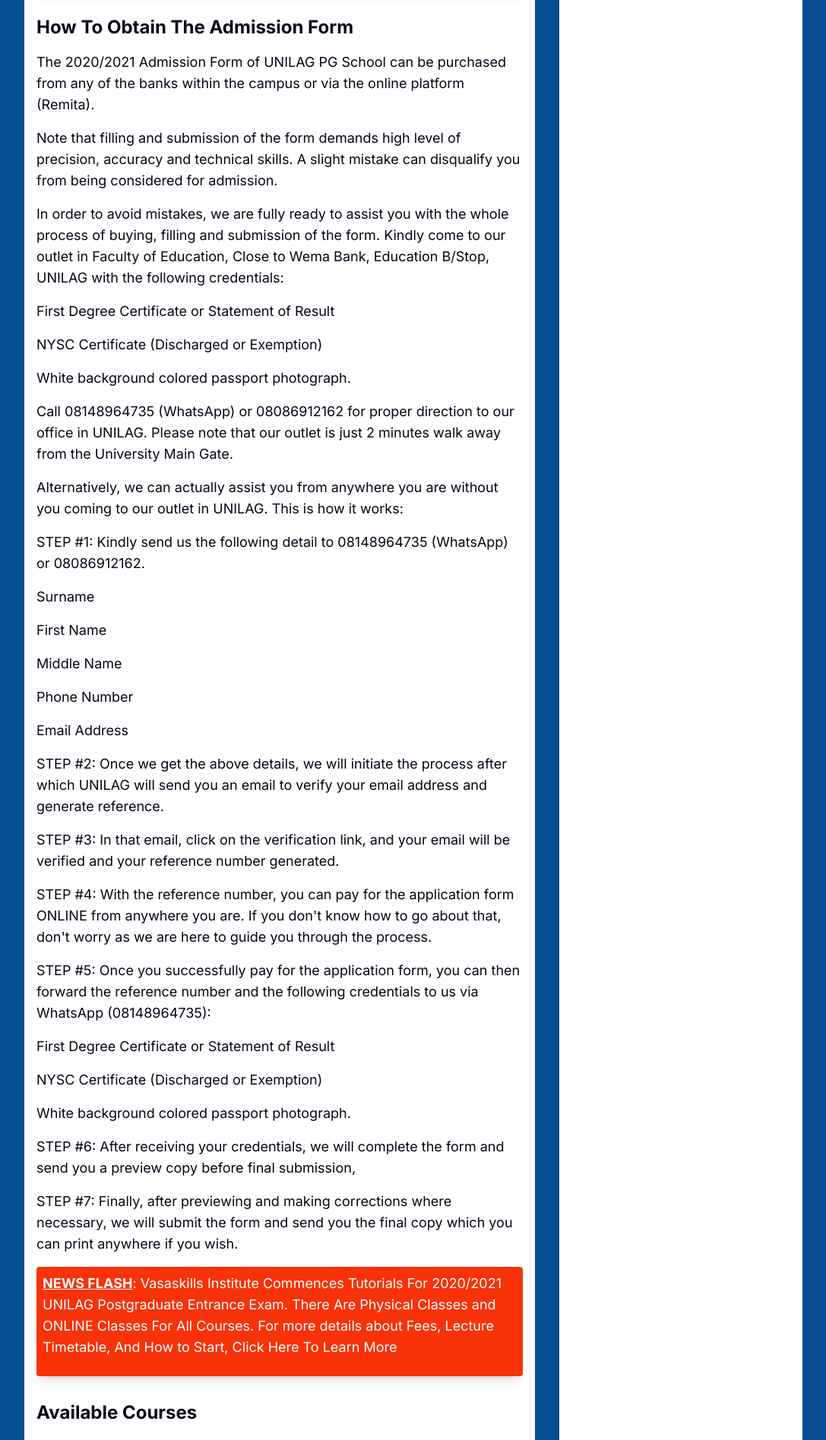
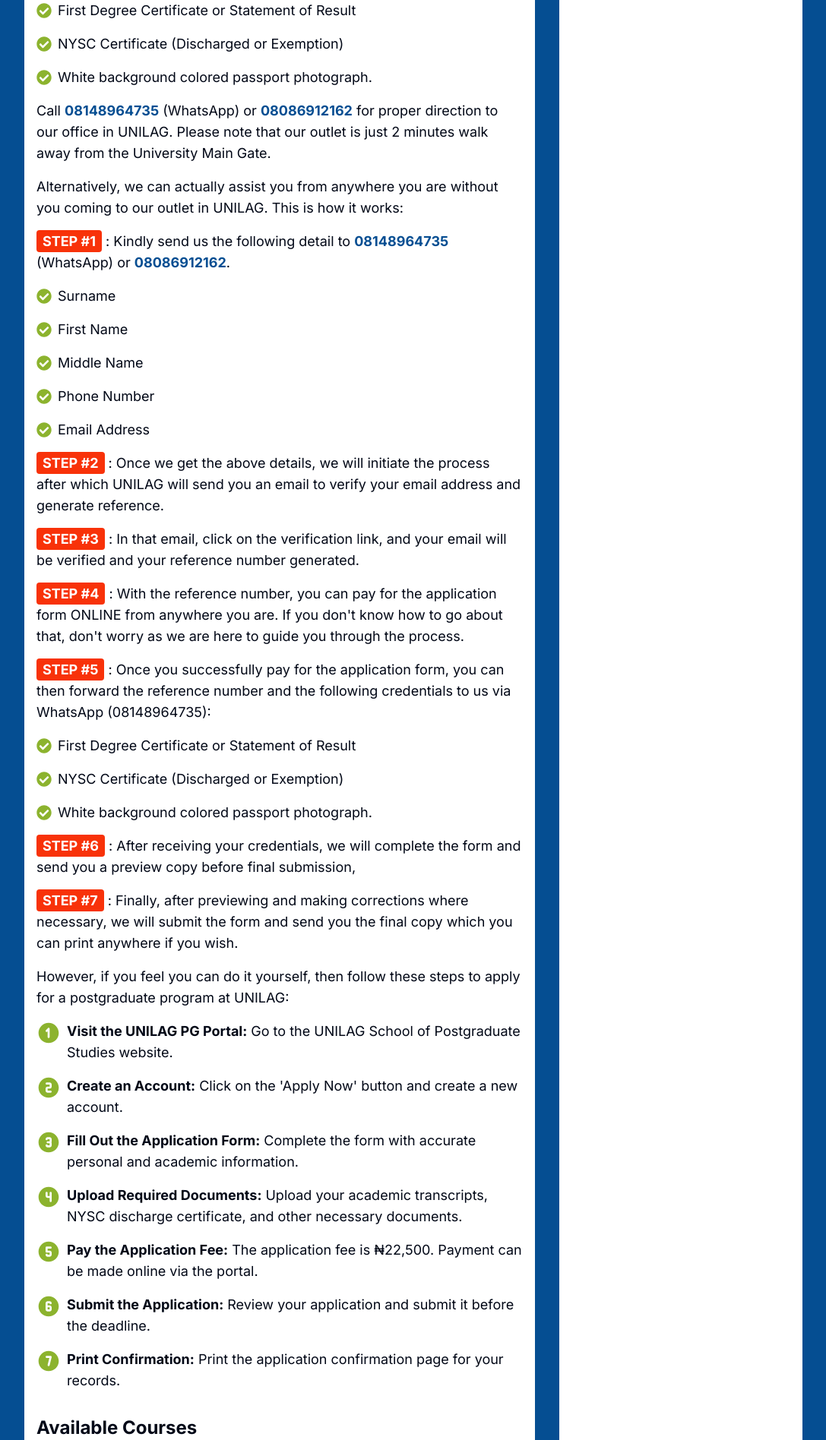
Before and after one commit to sixtusagbakwuru/vasaskills, a Next.js app: page /unilag/postgraduate/form in a window 1280 px wide. Shown: the part 3140-5036 px from the top of the page at 76% size, without its empty margins (96-1183 px from the left). Built offline with nearby package versions, Linux system fonts and the light colour scheme.

Commit message:
More Content

```diff
--- a/src/app/(university-of-lagos-unilag)/unilag/postgraduate/form/form.tsx
+++ b/src/app/(university-of-lagos-unilag)/unilag/postgraduate/form/form.tsx
@@ -8,6 +8,9 @@
 import { TbCircleNumber2Filled } from "react-icons/tb";
 import { TbCircleNumber3Filled } from "react-icons/tb";
 import { TbCircleNumber4Filled } from "react-icons/tb";
+import { TbCircleNumber5Filled } from "react-icons/tb";
+import { TbCircleNumber6Filled } from "react-icons/tb";
+import { TbCircleNumber7Filled } from "react-icons/tb";
 
 
 
@@ -56,68 +59,75 @@
                 <h2 className="text-2xl font-bold mt-8 mb-4" id="eligibility-criteria">Eligibility Criteria</h2>
                 <p className="text-lg leading-7 mb-4">Before applying, ensure you meet the following eligibility criteria for the UNILAG postgraduate form:</p>
                 <ol>
-                    <li className="text-lg leading-7 mb-4 flex items-start gap-2"><TbCircleNumber1Filled className="min-h-8	min-w-8 text-lg text-vasaskills-green"/><span><strong>Bachelor&apos;s Degree:</strong> Applicants must have a minimum of a Second Class Lower Division (2:2) in their first degree.</span></li>
-                    <li className="text-lg leading-7 mb-4 flex items-start gap-2"><TbCircleNumber2Filled className="min-h-8	min-w-8 text-lg text-vasaskills-green"/><span><strong>Academic Transcripts:</strong> Official transcripts from your undergraduate institution.</span></li>
-                    <li className="text-lg leading-7 mb-4 flex items-start gap-2"><TbCircleNumber3Filled className="min-h-8	min-w-8 text-lg text-vasaskills-green"/><span><strong>NYSC Discharge Certificate:</strong> Proof of completion of the National Youth Service Corps (NYSC) program.</span></li>
-                    <li className="text-lg leading-7 mb-4 flex items-start gap-2"><TbCircleNumber4Filled className="min-h-8	min-w-8 text-lg text-vasaskills-green"/><span><strong>Professional Qualifications:</strong> Relevant professional qualifications (if applicable).</span></li>
+                    <li className="text-lg leading-7 mb-4 flex items-start gap-2"><TbCircleNumber1Filled className="min-h-8	min-w-8 text-lg text-vasaskills-green" /><span><strong>Bachelor&apos;s Degree:</strong> Applicants must have a minimum of a Second Class Lower Division (2:2) in their first degree.</span></li>
+                    <li className="text-lg leading-7 mb-4 flex items-start gap-2"><TbCircleNumber2Filled className="min-h-8	min-w-8 text-lg text-vasaskills-green" /><span><strong>Academic Transcripts:</strong> Official transcripts from your undergraduate institution.</span></li>
+                    <li className="text-lg leading-7 mb-4 flex items-start gap-2"><TbCircleNumber3Filled className="min-h-8	min-w-8 text-lg text-vasaskills-green" /><span><strong>NYSC Discharge Certificate:</strong> Proof of completion of the National Youth Service Corps (NYSC) program.</span></li>
+                    <li className="text-lg leading-7 mb-4 flex items-start gap-2"><TbCircleNumber4Filled className="min-h-8	min-w-8 text-lg text-vasaskills-green" /><span><strong>Professional Qualifications:</strong> Relevant professional qualifications (if applicable).</span></li>
                 </ol>
-                <h2 className="text-2xl font-bold mt-8 mb-4" id="admission-form">Admission Form</h2>
-                <p className="text-lg leading-7 mb-4">The 2020/2021 UNILAG Postgraduate Admission Form is sold for N22,500 excluding bank charge. The sales of the form started on Monday, 25th May, 2020 and closes on Friday, 9th October, 2020.</p>
-                <p className="text-lg leading-7 mb-4">Meanwhile, completed application form must be submitted online not later than Wednesday, 14th October, 2020</p>
-                <Notice />
-                <h2 className="text-2xl font-bold mt-8 mb-4">How To Obtain The Admission Form </h2>
-                <p className="text-lg leading-7 mb-4">The 2020/2021 Admission Form of UNILAG PG School can be purchased from any of the banks within the campus or via the online platform (Remita).</p>
+                <h2 className="text-2xl font-bold mt-8 mb-4" id="admission-form">How to Apply for the UNILAG Postgraduate Form</h2>
+                <p className="text-lg leading-7 mb-4">The 2024/2025 Admission Form of UNILAG PG School can be purchased from any of the banks within the campus or via the online platform (Remita).</p>
                 <p className="text-lg leading-7 mb-4">Note that filling and submission of the form demands high level of precision, accuracy and technical skills. A slight mistake can disqualify you from being considered for admission.</p>
                 <p className="text-lg leading-7 mb-4">In order to avoid mistakes, we are fully ready to assist you with the whole process of buying, filling and submission of the form. Kindly come to our outlet in Faculty of Education, Close to Wema Bank, Education B/Stop, UNILAG with the following credentials:</p>
                 <ol>
-                    <li className="text-lg leading-7 mb-4">First Degree Certificate or Statement of Result</li>
-                    <li className="text-lg leading-7 mb-4">NYSC Certificate (Discharged or Exemption)</li>
-                    <li className="text-lg leading-7 mb-4">White background colored passport photograph.</li>
+                    <li className="text-lg leading-7 mb-4 flex items-start gap-2"> <FaCheckCircle className="mt-1 min-h-5 min-w-5 text-vasaskills-green" />First Degree Certificate or Statement of Result</li>
+                    <li className="text-lg leading-7 mb-4 flex items-start gap-2"> <FaCheckCircle className="mt-1 min-h-5 min-w-5 text-vasaskills-green" />NYSC Certificate (Discharged or Exemption)</li>
+                    <li className="text-lg leading-7 mb-4 flex items-start gap-2"> <FaCheckCircle className="mt-1 min-h-5 min-w-5 text-vasaskills-green" />White background colored passport photograph.</li>
                 </ol>
-                <p className="text-lg leading-7 mb-4">Call 08148964735 (WhatsApp) or 08086912162 for proper direction to our office in UNILAG. Please note that our outlet is just 2 minutes walk away from the University Main Gate.</p>
+                <p className="text-lg leading-7 mb-4">Call <strong className = 'text-vasaskills-blue'>08148964735</strong> (WhatsApp) or <strong className = 'text-vasaskills-blue'>08086912162</strong> for proper direction to our office in UNILAG. Please note that our outlet is just 2 minutes walk away from the University Main Gate.</p>
                 <p className="text-lg leading-7 mb-4">Alternatively, we can actually assist you from anywhere you are without you coming to our outlet in UNILAG. This is how it works:</p>
-                <p className="text-lg leading-7 mb-4">STEP #1: Kindly send us the following detail to 08148964735 (WhatsApp) or 08086912162.</p>
+                <p className="text-lg leading-7 mb-4"><strong className="bg-vasaskills-red text-white px-2 py-1 rounded ">STEP #1</strong> : Kindly send us the following detail to <strong className = 'text-vasaskills-blue'>08148964735</strong> (WhatsApp) or <strong className = 'text-vasaskills-blue'>08086912162</strong>.</p>
                 <ol>
-                    <li className="text-lg leading-7 mb-4">Surname</li>
-                    <li className="text-lg leading-7 mb-4">First Name</li>
-                    <li className="text-lg leading-7 mb-4">Middle Name </li>
-                    <li className="text-lg leading-7 mb-4">Phone Number</li>
-                    <li className="text-lg leading-7 mb-4">Email Address</li>
+                <li className="text-lg leading-7 mb-4 flex items-start gap-2"> <FaCheckCircle className="mt-1 min-h-5 min-w-5 text-vasaskills-green" />Surname</li>
+                <li className="text-lg leading-7 mb-4 flex items-start gap-2"> <FaCheckCircle className="mt-1 min-h-5 min-w-5 text-vasaskills-green" />First Name</li>
+                <li className="text-lg leading-7 mb-4 flex items-start gap-2"> <FaCheckCircle className="mt-1 min-h-5 min-w-5 text-vasaskills-green" />Middle Name </li>
+                <li className="text-lg leading-7 mb-4 flex items-start gap-2"> <FaCheckCircle className="mt-1 min-h-5 min-w-5 text-vasaskills-green" />Phone Number</li>
+                <li className="text-lg leading-7 mb-4 flex items-start gap-2"> <FaCheckCircle className="mt-1 min-h-5 min-w-5 text-vasaskills-green" />Email Address</li>
                 </ol>
-                <p className="text-lg leading-7 mb-4">STEP #2: Once we get the above details, we will initiate the process after which UNILAG will send you an email to verify your email address and generate reference.</p>
-                <p className="text-lg leading-7 mb-4">STEP #3: In that email, click on the verification link, and your email will be verified and your reference number generated.</p>
-                <p className="text-lg leading-7 mb-4">STEP #4: With the reference number, you can pay for the application form ONLINE from anywhere you are. If you don&apos;t know how to go about that, don&apos;t worry as we are here to guide you through the process.</p>
-                <p className="text-lg leading-7 mb-4">STEP #5: Once you successfully pay for the application form, you can then forward the reference number and the following credentials to us via WhatsApp (08148964735):</p>
+                <p className="text-lg leading-7 mb-4"><strong className="bg-vasaskills-red text-white px-2 py-1 rounded ">STEP #2</strong> : Once we get the above details, we will initiate the process after which UNILAG will send you an email to verify your email address and generate reference.</p>
+                <p className="text-lg leading-7 mb-4"><strong className="bg-vasaskills-red text-white px-2 py-1 rounded ">STEP #3</strong> : In that email, click on the verification link, and your email will be verified and your reference number generated.</p>
+                <p className="text-lg leading-7 mb-4"><strong className="bg-vasaskills-red text-white px-2 py-1 rounded ">STEP #4</strong> : With the reference number, you can pay for the application form ONLINE from anywhere you are. If you don&apos;t know how to go about that, don&apos;t worry as we are here to guide you through the process.</p>
+                <p className="text-lg leading-7 mb-4"><strong className="bg-vasaskills-red text-white px-2 py-1 rounded ">STEP #5</strong> : Once you successfully pay for the application form, you can then forward the reference number and the following credentials to us via WhatsApp (08148964735):</p>
                 <ol>
-                    <li className="text-lg leading-7 mb-4">First Degree Certificate or Statement of Result</li>
-                    <li className="text-lg leading-7 mb-4">NYSC Certificate (Discharged or Exemption)</li>
-                    <li className="text-lg leading-7 mb-4">White background colored passport photograph.</li>
+                <li className="text-lg leading-7 mb-4 flex items-start gap-2"> <FaCheckCircle className="mt-1 min-h-5 min-w-5 text-vasaskills-green" />First Degree Certificate or Statement of Result</li>
+                <li className="text-lg leading-7 mb-4 flex items-start gap-2"> <FaCheckCircle className="mt-1 min-h-5 min-w-5 text-vasaskills-green" />NYSC Certificate (Discharged or Exemption)</li>
+                <li className="text-lg leading-7 mb-4 flex items-start gap-2"> <FaCheckCircle className="mt-1 min-h-5 min-w-5 text-vasaskills-green" />White background colored passport photograph.</li>
                 </ol>
-                <p className="text-lg leading-7 mb-4">STEP #6: After receiving your credentials, we will complete the form and send you a preview copy before final submission,</p>
-                <p className="text-lg leading-7 mb-4">STEP #7: Finally, after previewing and making corrections where necessary, we will submit the form and send you the final copy which you can print anywhere if you wish.</p>
-                <Notice />
+                <p className="text-lg leading-7 mb-4"><strong className="bg-vasaskills-red text-white px-2 py-1 rounded ">STEP #6</strong> : After receiving your credentials, we will complete the form and send you a preview copy before final submission,</p>
+                <p className="text-lg leading-7 mb-4"><strong className="bg-vasaskills-red text-white px-2 py-1 rounded ">STEP #7</strong> : Finally, after previewing and making corrections where necessary, we will submit the form and send you the final copy which you can print anywhere if you wish.</p>
+                <p className="text-lg leading-7 mb-4">However, if you feel you can do it yourself, then follow these steps to apply for a postgraduate program at UNILAG:</p>
+                <ol>
+                    <li className="text-lg leading-7 mb-4 flex items-start gap-2"><TbCircleNumber1Filled className="min-h-8	min-w-8 text-lg text-vasaskills-green" /><span><strong>Visit the UNILAG PG Portal:</strong> Go to the <a href="https://spgs.unilag.edu.ng" target="_blank">UNILAG School of Postgraduate Studies website</a>.</span></li>
+                    <li className="text-lg leading-7 mb-4 flex items-start gap-2"><TbCircleNumber2Filled className="min-h-8	min-w-8 text-lg text-vasaskills-green" /><span><strong>Create an Account:</strong> Click on the 'Apply Now' button and create a new account.</span></li>
+                    <li className="text-lg leading-7 mb-4 flex items-start gap-2"><TbCircleNumber3Filled className="min-h-8	min-w-8 text-lg text-vasaskills-green" /><span><strong>Fill Out the Application Form:</strong> Complete the form with accurate personal and academic information.</span></li>
+                    <li className="text-lg leading-7 mb-4 flex items-start gap-2"><TbCircleNumber4Filled className="min-h-8	min-w-8 text-lg text-vasaskills-green" /><span><strong>Upload Required Documents:</strong> Upload your academic transcripts, NYSC discharge certificate, and other necessary documents.</span></li>
+                    <li className="text-lg leading-7 mb-4 flex items-start gap-2"><TbCircleNumber5Filled className="min-h-8	min-w-8 text-lg text-vasaskills-green" /><span><strong>Pay the Application Fee:</strong> The application fee is ₦22,500. Payment can be made online via the portal.</span></li>
+                    <li className="text-lg leading-7 mb-4 flex items-start gap-2"><TbCircleNumber6Filled className="min-h-8	min-w-8 text-lg text-vasaskills-green" /><span><strong>Submit the Application:</strong> Review your application and submit it before the deadline.</span></li>
+                    <li className="text-lg leading-7 mb-4 flex items-start gap-2"><TbCircleNumber7Filled className="min-h-8	min-w-8 text-lg text-vasaskills-green" /><span><strong>Print Confirmation:</strong> Print the application confirmation page for your records.</span></li>
+                </ol>
                 <h2 className="text-2xl font-bold mt-8 mb-4" id="available-courses">Available Courses</h2>
-                <p className="text-lg leading-7 mb-4">Here is a Full List of UNILAG Postgraduate Courses and Requirements.</p>
+                <p className="text-lg leading-7 mb-4"><Link href="/unilag/postgraduate/courses" className="text-vasaskills-blue hover:underline">Here is a Full List of UNILAG Postgraduate Courses and Requirements</Link>.</p>
                 <p className="text-lg leading-7 mb-4">Ensure that the programme you wish to apply for is available before proceeding with the purchase of the form.</p>
-                <Notice />
-                <h2 className="text-2xl font-bold mt-8 mb-4">School Fees</h2>
+                <h2 className="text-2xl font-bold mt-8 mb-4" id = "school-fees">School Fees</h2>
                 <p className="text-lg leading-7 mb-4">The school fees of UNILAG PG School varies from course to course. For example, the school fees of all Full-Time Art Courses is N75,000 while the school fees of Master of Information Technology (Part Time) is N450,000.</p>
                 <p className="text-lg leading-7 mb-4">However, the N64,500 obligatory fees (acceptance fees) associated with every course is the same for all the courses.</p>
-                <p className="text-lg leading-7 mb-4">You can see more detail about the UNILAG Postgraduate School Fees for Each Course.</p>
-                <Notice />
-                <h2 className="text-2xl font-bold mt-8 mb-4">Entrance Exam</h2>
+                <p className="text-lg leading-7 mb-4">You can see more detail about the <Link href="/unilag/postgraduate/school-fees" className="text-vasaskills-blue hover:underline">UNILAG Postgraduate School Fees for Each Course</Link>.</p>
+                <h2 className="text-2xl font-bold mt-8 mb-4" id = "entrance-exam">Entrance Exam</h2>
                 <p className="text-lg leading-7 mb-4">Entrance exam comes up in August after the close of the sales of admission form.</p>
                 <p className="text-lg leading-7 mb-4">Note that the entrance exam is applicable to all PGD and Masters Programmes.</p>
                 <p className="text-lg leading-7 mb-4">Only candidates who score up to the required cut off mark shall be considered for admission.</p>
                 <p className="text-lg leading-7 mb-4">Consequently, studying past questions alone is not longer enough. You also need to practice Computer-Based-Test (CBT). That is why we have introduced CBT Practice. Click Here To Learn More About Our CBT Practice</p>
-                <Notice />
-                <h2 className="text-2xl font-bold mt-8 mb-4">Past Questions</h2>
+                <h2 className="text-2xl font-bold mt-8 mb-4" id = "past-questions">Past Questions</h2>
                 <p className="text-lg leading-7 mb-4">Adequate preparation is the key to success in pursuit of admission into UNILAG PG School.</p>
                 <p className="text-lg leading-7 mb-4">One of the ways to prepare for the entrance exam of UNILAG PG School is to study the past questions very well.</p>
                 <p className="text-lg leading-7 mb-4">Fortunately, we have both hard copies and soft copies of the past questions for all courses.</p>
                 <p className="text-lg leading-7 mb-4">The price of soft copy is N6,000 (instead of N8,000) while the price for hard copy is N8,000 (instead of N10,000).</p>
                 <p className="text-lg leading-7 mb-4">So which one do you want?</p>
                 <p className="text-lg leading-7 mb-4">Kindly call 08148964735 (WhatsApp) or 08086912162 to place your order now because PRICE GOES UP TO THE REGULAR AMOUNT SOON.</p>
+                <h2 className="text-2xl font-bold mt-8 mb-4" id = "tips">Tips for a Successful Application</h2>
+                <ul>
+                    <li className="text-lg leading-7 mb-4 flex items-start gap-2"><FaCheckCircle className="mt-1 min-h-5 min-w-5 text-vasaskills-green" /><span><strong>Start Early:</strong> Begin the application process as soon as the form is available to avoid last-minute rushes.</span></li>
+                    <li className="text-lg leading-7 mb-4 flex items-start gap-2"><FaCheckCircle className="mt-1 min-h-5 min-w-5 text-vasaskills-green" /><span><strong>Prepare for the Entrance Exam:</strong> Study diligently for the entrance exam, focusing on your chosen field. Consider using resources from the <a href="https://www.naeap.org.ng" target="_blank">National Association for Educational Administration and Planning (NAEAP)</a>.</span></li>
+                </ul>
             </div>
         </div>
     )
--- a/src/app/(university-of-lagos-unilag)/unilag/postgraduate/form/page.tsx
+++ b/src/app/(university-of-lagos-unilag)/unilag/postgraduate/form/page.tsx
@@ -3,6 +3,11 @@
 import Navbar from "@/components/navbar";
 import { NavigationMenuDemo } from "@/components/navigation-bar";
 import Image from "next/image";
+import { Metadata } from "next";
+
+export const metadata: Metadata = {
+    title: "UNILAG Postgraduate Form"
+}
 
 
 export default function UNILAGPostgraduateForm(){
--- a/src/app/layout.tsx
+++ b/src/app/layout.tsx
@@ -5,7 +5,10 @@
 const inter = Inter({ subsets: ["latin"] });
 
 export const metadata: Metadata = {
-  title: "Create Next App",
+  title: {
+    default: "Vasaskills Institute",
+    template: "%s - Vasaskills Institute"
+  },
   description: "Generated by create next app",
 };
 
```
